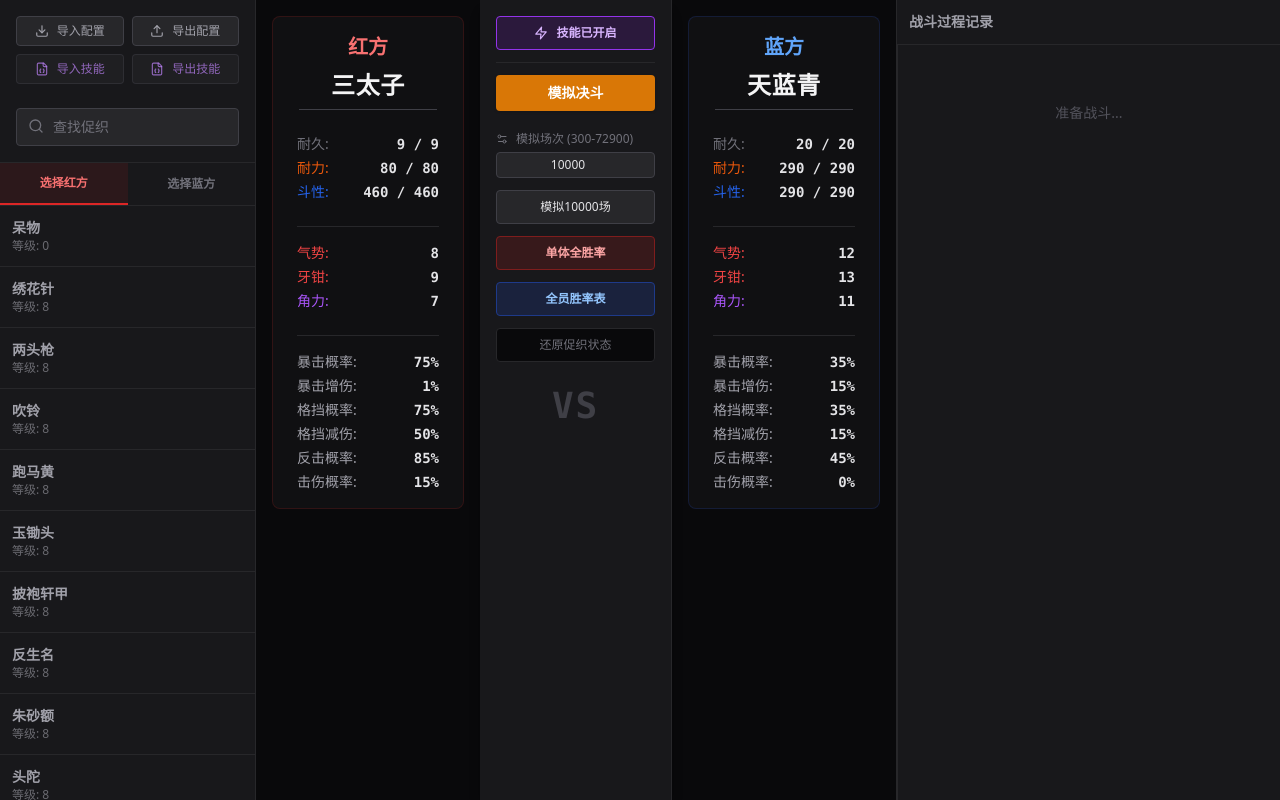
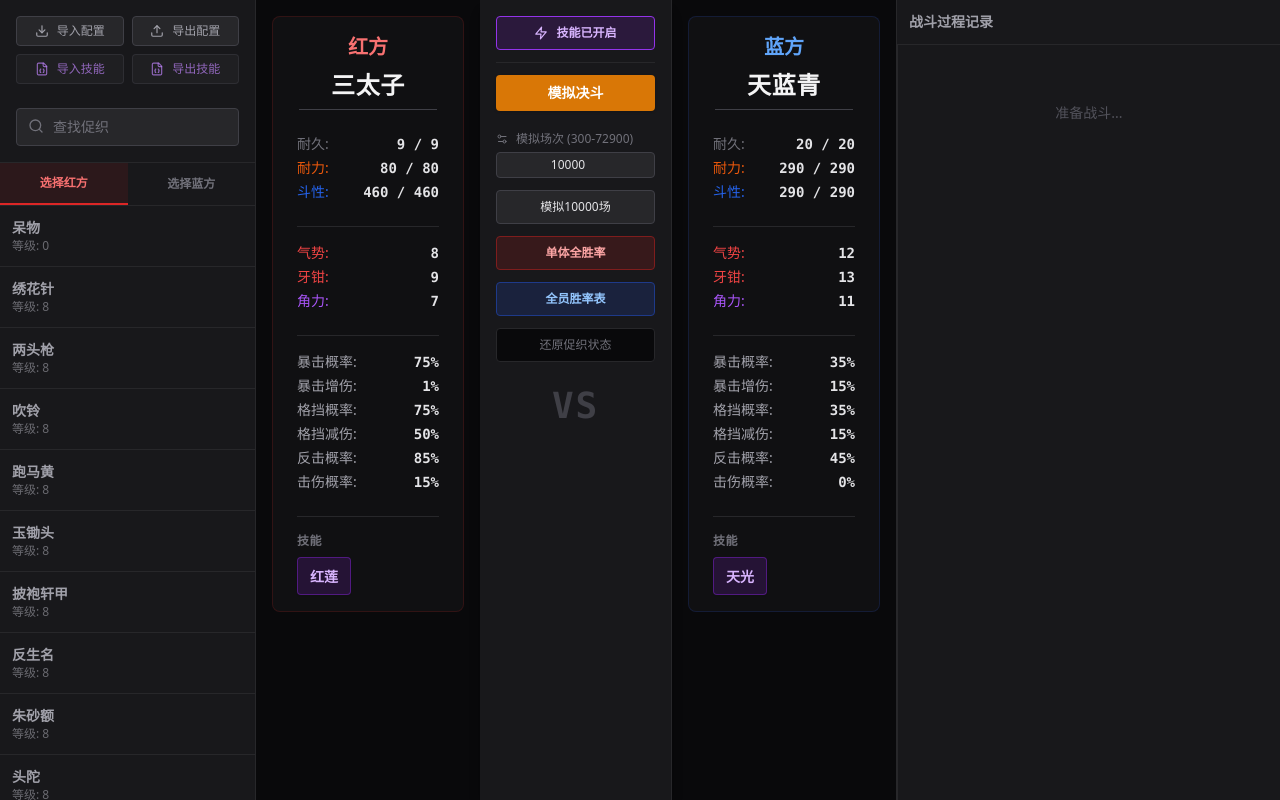
Before and after one commit to Future-R/TaiwuCricketSimulator, a React (Vite) app: page / in a window 1280 px wide. Both pictures are taken after a click on the button "技能已关闭". Built offline with nearby package versions, Linux system fonts and the light colour scheme.

Commit message:
feat: 新增技能显示 chore: 调整促织配置的技能

```diff
--- a/App.tsx
+++ b/App.tsx
@@ -338,10 +338,10 @@ const App: React.FC = () => {
                 <div className="flex-1 flex flex-col lg:flex-row overflow-hidden h-full">
                     <div className="flex-1 flex flex-row lg:contents min-h-0 order-1 overflow-y-auto lg:overflow-visible">
                         <div className="flex-1 p-2 lg:p-4 lg:overflow-y-auto lg:border-r border-zinc-800 lg:order-1 border-r lg:border-r-0 border-zinc-800 min-w-0">
-                            <CricketDetail cricket={displayP1} isRed={true} />
+                            <CricketDetail cricket={displayP1} isRed={true} showSkills={skillsEnabled} />
                         </div>
                         <div className="flex-1 p-2 lg:p-4 lg:overflow-y-auto lg:order-3 min-w-0">
-                            <CricketDetail cricket={displayP2} isRed={false} />
+                            <CricketDetail cricket={displayP2} isRed={false} showSkills={skillsEnabled} />
                         </div>
                     </div>
                     <div className="w-full lg:w-48 flex flex-col items-center p-4 border-t lg:border-t-0 lg:border-r border-zinc-800 bg-zinc-900 z-10 shadow-lg order-2 lg:order-2 shrink-0">
--- a/components/BattleArena.tsx
+++ b/components/BattleArena.tsx
@@ -1,9 +1,11 @@
+
 import React from 'react';
 import { RuntimeCricket } from '../types';
 
 interface Props {
   cricket: RuntimeCricket;
   isRed: boolean;
+  showSkills?: boolean;
 }
 
 const StatLine = ({ label, value, max, color = "text-zinc-500" }: any) => (
@@ -20,7 +22,7 @@ const PercentLine = ({ label, value, color = "text-amber-500" }: any) => (
   </div>
 );
 
-export const CricketDetail: React.FC<Props> = ({ cricket, isRed }) => {
+export const CricketDetail: React.FC<Props> = ({ cricket, isRed, showSkills }) => {
   const nameColor = isRed ? 'text-red-400' : 'text-blue-400';
   const borderColor = isRed ? 'border-red-900/30' : 'border-blue-900/30';
 
@@ -59,6 +61,20 @@ export const CricketDetail: React.FC<Props> = ({ cricket, isRed }) => {
              <PercentLine label="反击概率" value={cricket.counter} color="text-zinc-400" />
              <PercentLine label="击伤概率" value={cricket.injuryOdds} color="text-zinc-400" />
           </div>
+
+          {/* Active Skills */}
+          {showSkills && cricket.activeSkills && cricket.activeSkills.length > 0 && (
+             <div className="w-full pt-4 border-t border-zinc-800 mt-2">
+                <h4 className="text-zinc-500 text-xs font-bold mb-2 uppercase tracking-wider">技能</h4>
+                <div className="flex flex-wrap gap-2">
+                    {cricket.activeSkills.map(skill => (
+                        <div key={skill.id} className="px-3 py-1.5 bg-purple-900/30 border border-purple-700/50 rounded shadow-sm">
+                            <span className="text-purple-300 text-sm font-bold">{skill.name}</span>
+                        </div>
+                    ))}
+                </div>
+             </div>
+          )}
        </div>
     </div>
   );
--- a/constants.ts
+++ b/constants.ts
@@ -51,7 +51,7 @@ export const CRICKET_TEMPLATES: CricketData[] = [
     defence: 0,
     damageReduce: 0,
     counter: 100,
-    skillIds: ['spear_death']
+    skillIds: ['iron_shell']
   },
   {
     id: 'bell',
@@ -187,7 +187,7 @@ export const CRICKET_TEMPLATES: CricketData[] = [
     defence: 35,
     damageReduce: 10,
     counter: 65,
-    skillIds: ['iron_shell']
+    skillIds: ['spear_death']
   },
   {
     id: 'red_beard',
```
